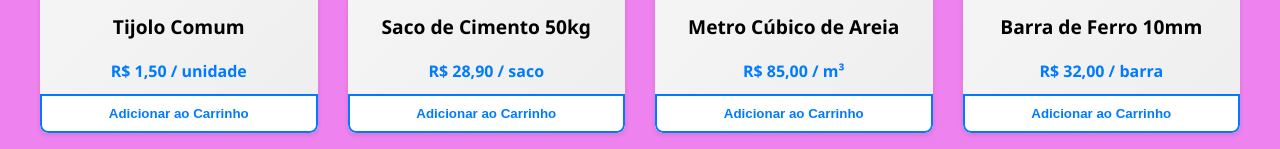
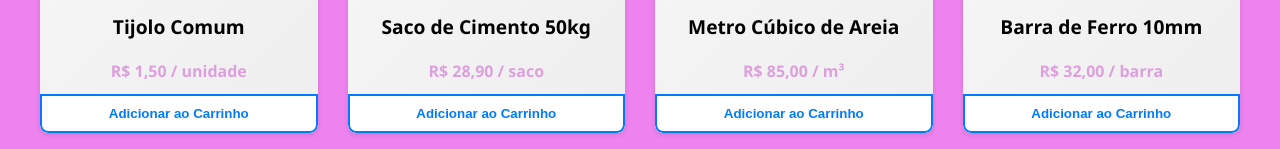
Before and after one commit to Bruh24kz/loja-de-constru-o, a plain HTML site: page index.html in a window 1280 px wide. Shown: the part 1246-1395 px from the top of the page. Drawn offline with Linux system fonts and the light colour scheme.

Commit message:
Update style.css

```diff
--- a/style.css
+++ b/style.css
@@ -218,7 +218,7 @@ body {
 
 .product-card .price {
     font-weight: bold;
-    color: #007bff;
+    color: #DDA0DD;
     text-align: center;
     margin-bottom: 10px;
 }
```
